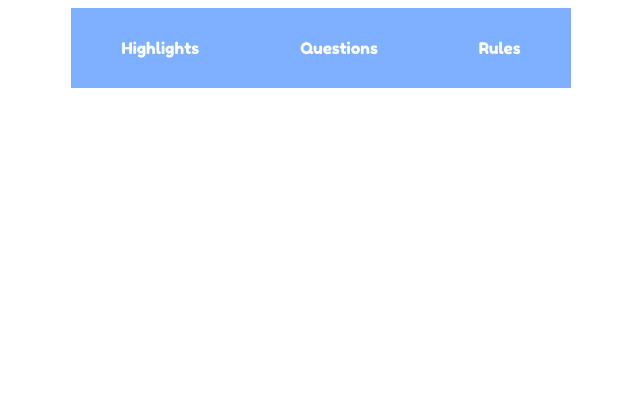
After one commit to NielzosFilmsSchool/Social-Gamia, a PHP site: page /community_highlights.php in a window 1280 px wide. The commit adds this page. Shown: the top 420 px of the page, without its empty margins (319-959 px from the left). Run offline with PHP 8.4, Linux system fonts and the light colour scheme; some libraries are stand-ins or nearby versions.

Commit message:
2e menu done

```diff
--- a/CSS/theme.css
+++ b/CSS/theme.css
@@ -42,3 +42,31 @@ i {
     color: white;
     font-size: 30px;
 }
+
+header {
+    display: flex;
+    align-items: center;
+    justify-content: center;
+}
+
+#menu_2 {
+    background-color: rgb(73, 143, 255);
+    width: 500px;
+    height: 80px;
+    display: flex;
+    justify-content: space-around;
+    align-items: center;
+    opacity: 70%;
+    transition: opacity 0.2s;
+
+}
+
+#menu_2:hover {
+    opacity: 100%;
+}
+
+a {
+    text-decoration: none;
+    color: white;
+    font-family: 'Fredoka One', cursive;
+}
--- a/community_create.php
+++ b/community_create.php
@@ -37,6 +37,7 @@ function createCommunity()
             <input type="submit" name="submit">
         </form>
 
+
     </body>
 </html>
 
--- /dev/null
+++ b/community_highlights.php
@@ -0,0 +1,27 @@
+<!DOCTYPE html>
+<html>
+
+<head>
+    <title></title>
+    <link rel="stylesheet" type="text/css" href="CSS/theme.css">
+    <link href="https://fonts.googleapis.com/css?family=Fredoka+One&display=swap" rel="stylesheet">
+</head>
+
+<body>
+
+    <header>
+    <div id='menu_2'>
+        <a href="">Highlights</i></a>
+        <a href="">Questions</i></a>
+        <a href="">Rules</i></a>
+        </div>
+    </header>
+
+    <main></main>
+
+    <footer></footer>
+
+</body>
+<script src="https://kit.fontawesome.com/82664ff85a.js" crossorigin="anonymous"></script>
+
+</html>
```
Also changed, not shown: community_hightlights.php (deleted, +0 -19 lines).
